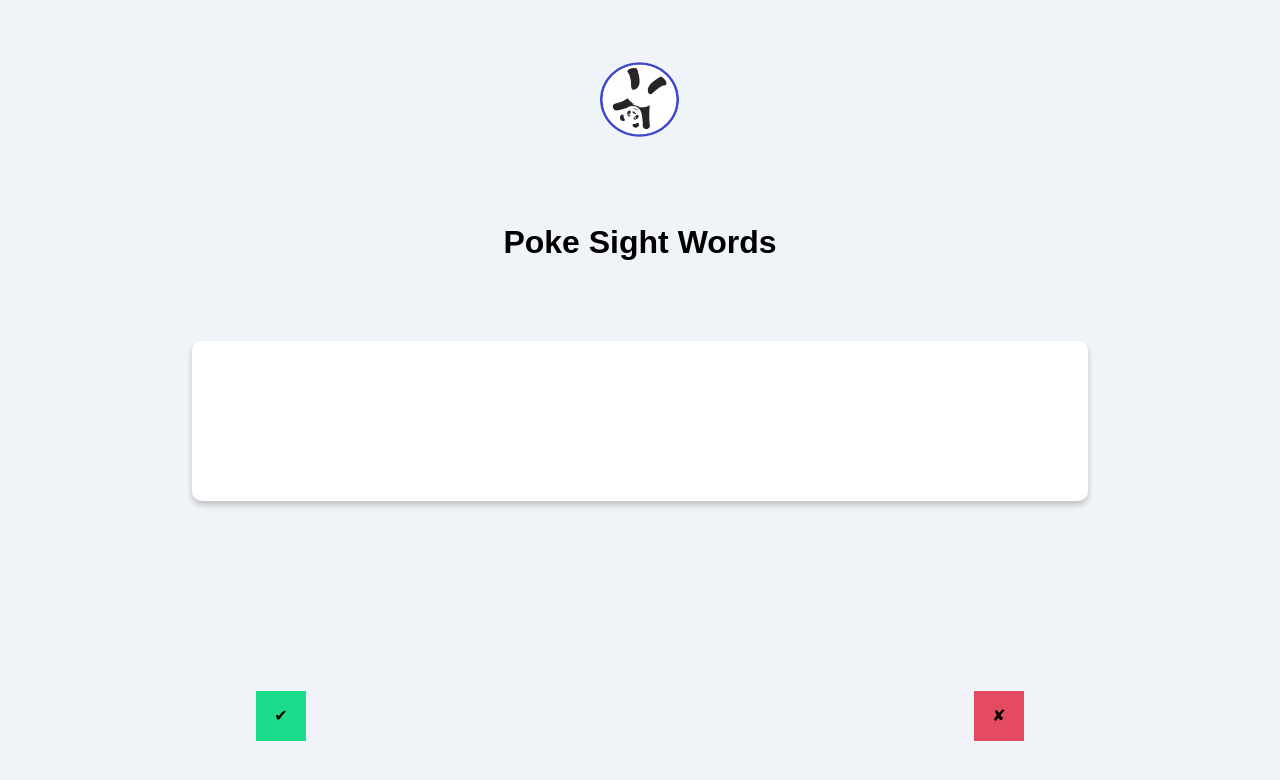
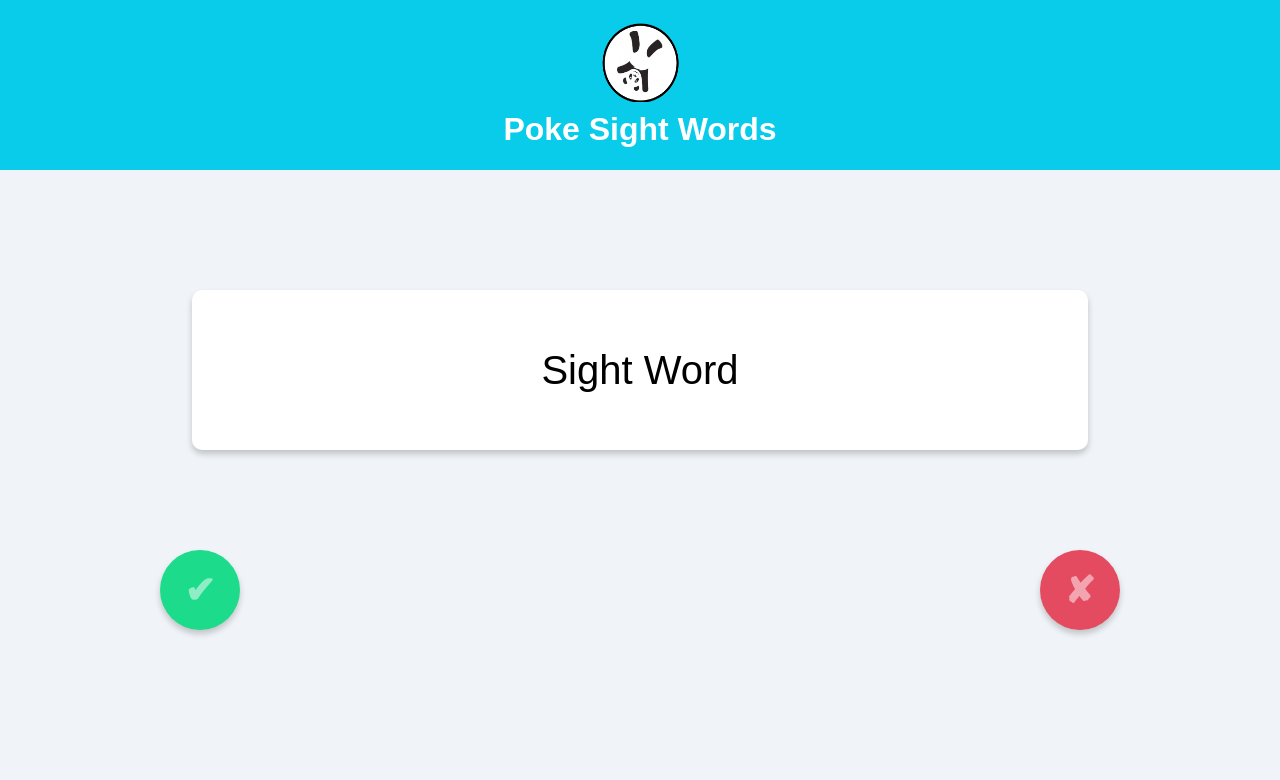
Before and after one commit to travisallen6/laser-donkey, a React (Create React App) app: page / in a window 1280 px wide. Shown: the top 780 px of the page. Built offline with nearby package versions, Linux system fonts and the light colour scheme.

Commit message:
Basic Layout complete

```diff
--- a/src/App.css
+++ b/src/App.css
@@ -1,9 +1,13 @@
+h1 {
+  margin:0
+}
+
 .App {
   text-align: center;
   background-color: #F0F3F7;
   display:flex;
   flex-direction:column;
-  justify-content: space-evenly;
+  justify-content: flex-start;
   height: 100vh;
 }
 
@@ -13,10 +17,14 @@
 }
 
 .App-header {
-  background-color: #222;
-  height: 150px;
+  background-color: #09ccea ;
+  height: 130px;
   padding: 20px;
   color: white;
+  display:flex;
+  flex-direction:column;
+  justify-content:space-around;
+  align-items:center;
 }
 
 .App-title {
--- a/src/App.js
+++ b/src/App.js
@@ -8,13 +8,15 @@ class App extends Component {
   render() {
     return (
       <div className="App">
-        <Image
-          imageSource={logo}
-          wide='80'
-          high='80'/>
+        <div className="App-header">
+          <Image
+            imageSource={logo}
+            wide='80'
+            high='80'/>
 
-        <h1>Poke Sight Words</h1>
-        <Card />
+          <h1>Poke Sight Words</h1>
+        </div>
+        <Card>Sight Word</Card>
       </div>
     );
   }
--- a/src/Components/Button.css
+++ b/src/Components/Button.css
@@ -1,7 +1,14 @@
 .Button {
-    width: 50px;
-    height: 50px;
-    display:flex;
+    width: 80px;
+    height: 80px;
+    display: flex;
     justify-content: center;
     align-items: center;
+    border-radius: 45px;
+    box-shadow: 0 4px 6px 0 hsla(0, 0%, 0%,0.2);
 }
+
+.btnText{
+    font-size:2.3em;
+    opacity: 0.5;
+}
--- a/src/Components/Button.js
+++ b/src/Components/Button.js
@@ -4,12 +4,14 @@ import './Button.css'
 export default function Button(props){
     let buttonStyle={
         backgroundColor: props.btnColor,
+        color: 'white',
+        fontWeight:900,
     }
     return(
         <div className="Button"
                 style={buttonStyle}
                 onClick={()=>props.btnFn()}>
-            <span class="btnText">{props.btnTxt}</span>
+            <span className="btnText">{props.btnTxt}</span>
         </div>
     )
 }
--- a/src/Components/Card.css
+++ b/src/Components/Card.css
@@ -1,25 +1,27 @@
 .card-container {
     display:flex;
     flex-direction: column;
-    justify-content:space-between;
+    justify-content:space-evenly;
     align-items:center;
-    height:50vh;
+    height:70vh;
 }
 
 .card-content {
+    margin-top: 20px;
     width: 70vw;
     height: 20vh;
     background-color: #ffffff;
     border-radius: 10px;
     box-shadow: 0 4px 6px 0 hsla(0, 0%, 0%,0.2);
     display:flex;
-
-
+    justify-content:center;
+    align-items:center;
+    font-size: 2.5em;
 }
 
 
 .button-container {
-    width: 60vw;
+    width: 75vw;
     display:flex;
     justify-content:space-between;
 }
--- a/src/Components/Card.js
+++ b/src/Components/Card.js
@@ -27,6 +27,7 @@ export default class Card extends Component {
         return(
             <div className='card-container'>
                 <div className='card-content'>
+                    {this.props.children}
                 </div>
             <div className='button-container'>
                 <Button
```
Also changed, not shown: src/logo.png.
